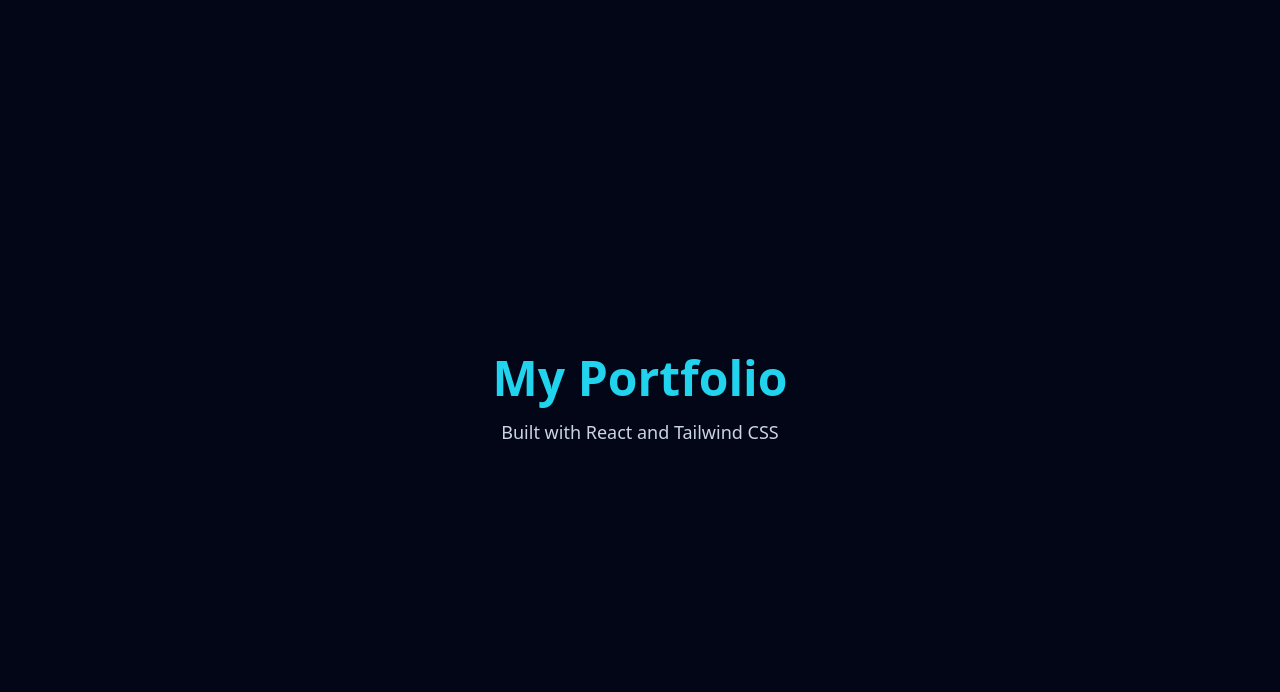
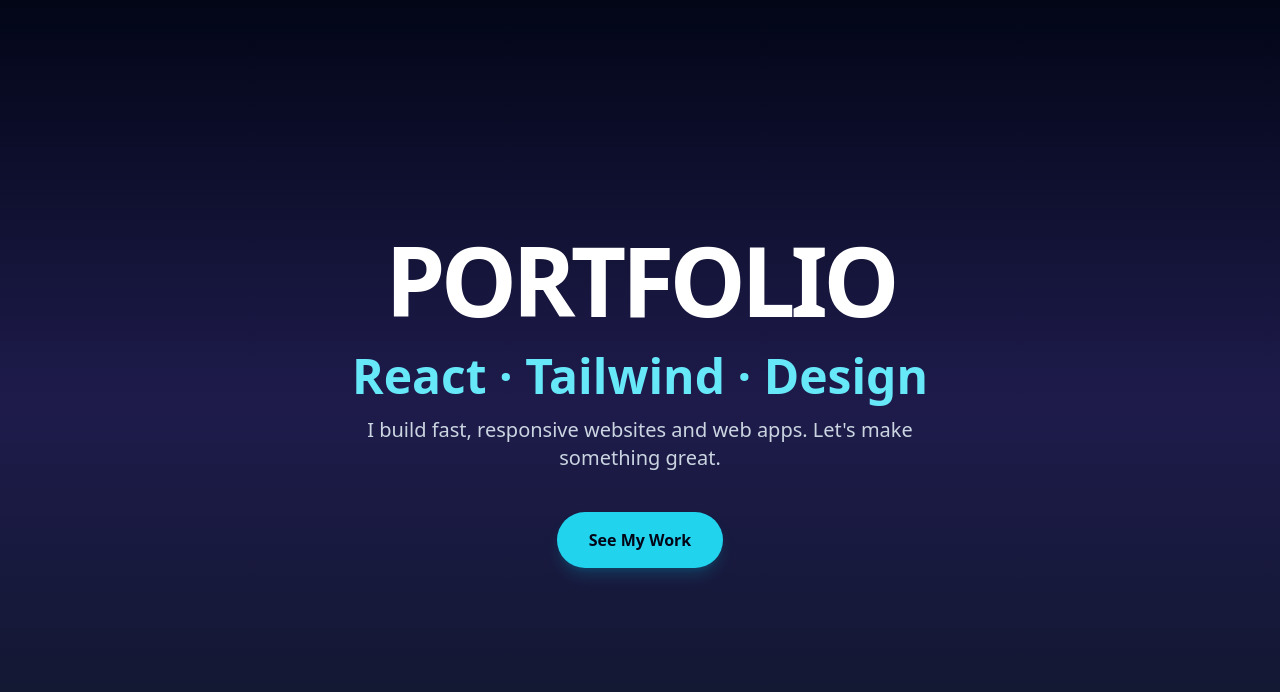
Before and after one commit to eyerusalem-dev/Portfolio, a React (Vite) app in the folder protfolio/: page / in a window 1280 px wide. Shown: the top 692 px of the page. Built offline with nearby package versions, Linux system fonts and the light colour scheme.

Commit message:
added Hero section with react and Tailwind

```diff
--- a/protfolio/src/App.jsx
+++ b/protfolio/src/App.jsx
@@ -1,16 +1,7 @@
+import Hero from './components/Hero'
+
 function App() {
-  return (
-    <main className="min-h-screen bg-slate-950 text-white flex items-center justify-center">
-      <div className="text-center">
-        <h1 className="text-5xl font-bold text-cyan-400">
-          My Portfolio
-        </h1>
-        <p className="mt-4 text-lg text-slate-300">
-          Built with React and Tailwind CSS
-        </p>
-      </div>
-    </main>
-  )
+  return <Hero />
 }
 
 export default App
--- /dev/null
+++ b/protfolio/src/components/Hero.jsx
@@ -0,0 +1,23 @@
+function Hero() {
+  return (
+    <section className="min-h-screen flex flex-col items-center justify-center bg-gradient-to-b from-slate-950 via-indigo-950 to-slate-900 px-6 text-center">
+      <h1 className="text-6xl md:text-8xl font-black tracking-tighter text-white mb-6">
+        PORTFOLIO
+      </h1>
+      <h2 className="text-3xl md:text-5xl font-bold text-cyan-300 mb-4">
+        React · Tailwind · Design
+      </h2>
+      <p className="text-lg md:text-xl text-slate-300 max-w-xl mb-10">
+        I build fast, responsive websites and web apps. Let's make something great.
+      </p>
+      <a
+        href="#work"
+        className="px-8 py-4 bg-cyan-400 text-slate-950 font-extrabold rounded-full shadow-lg shadow-cyan-500/20 hover:scale-105 transition-transform"
+      >
+        See My Work
+      </a>
+    </section>
+  )
+}
+
+export default Hero
```
